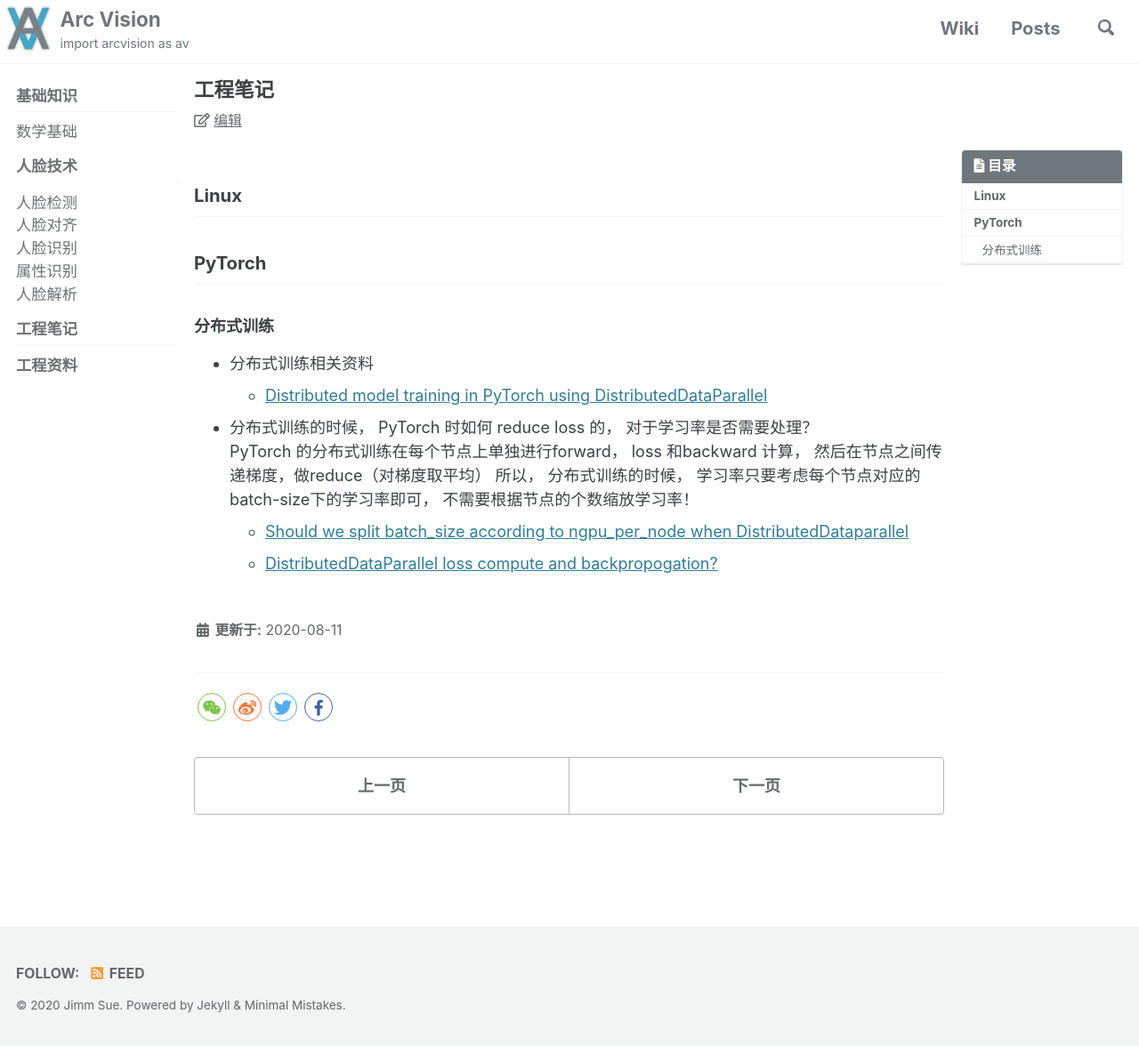
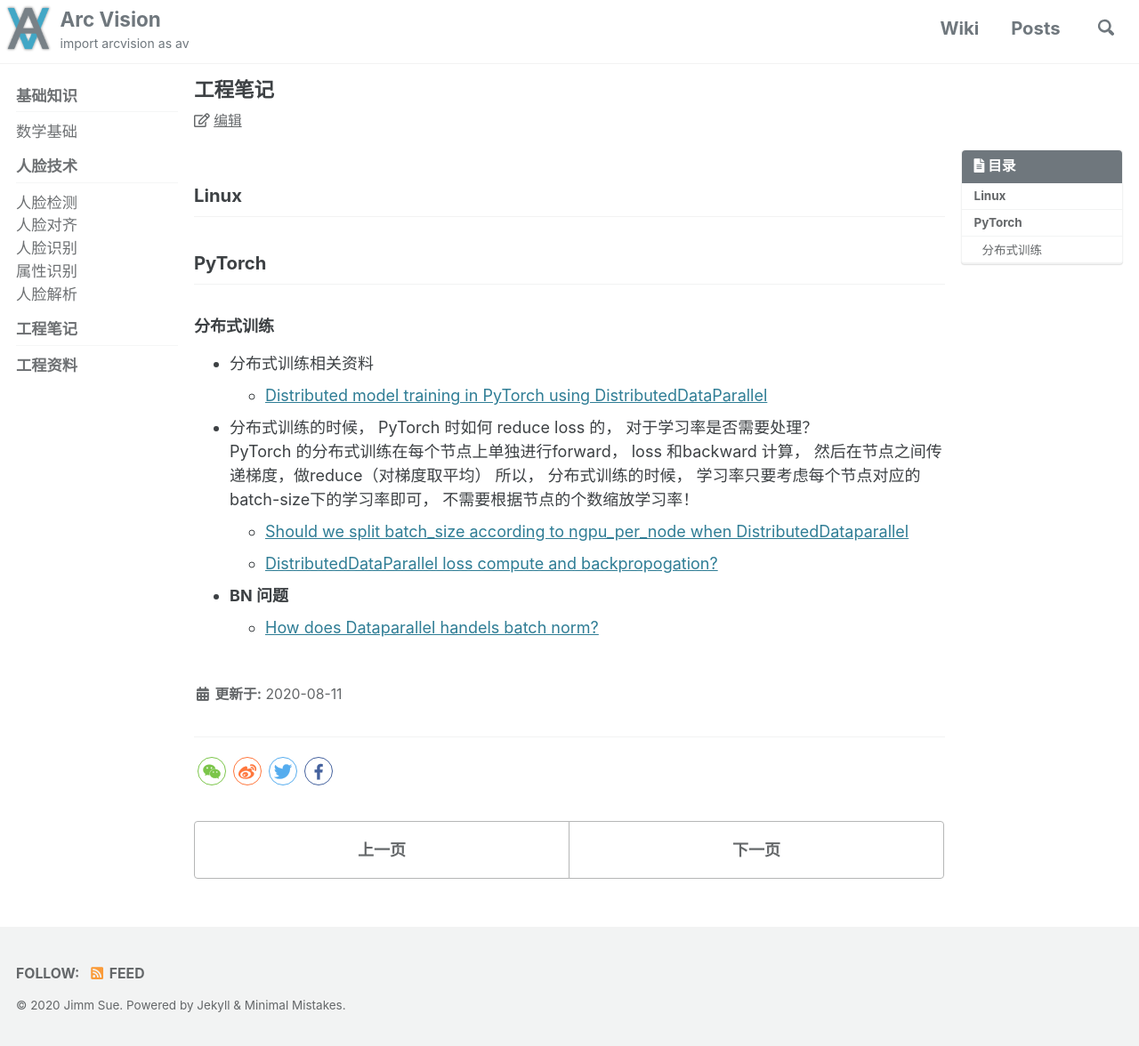
Before and after one commit to ArcVision/ArcVision.github.io, a Jekyll site: the page built from _wiki/21-engineering.md, in a window 1280 px wide and 1176 px high. Shown: the whole window at 89% size. Built offline with Jekyll 4.4.1, drawn with Linux system fonts in a browser that asks for light colours; cached includes are drawn as plain includes; comment, search, counter and statistics services are not loaded.

Commit message:
Update 21-engineering.md

```diff
--- a/_wiki/21-engineering.md
+++ b/_wiki/21-engineering.md
@@ -17,3 +17,5 @@ toc: true
   所以， 分布式训练的时候， 学习率只要考虑每个节点对应的batch-size下的学习率即可， 不需要根据节点的个数缩放学习率！
   - [Should we split batch_size according to ngpu_per_node when DistributedDataparallel](https://discuss.pytorch.org/t/should-we-split-batch-size-according-to-ngpu-per-node-when-distributeddataparallel/72769)
   - [DistributedDataParallel loss compute and backpropogation?](https://discuss.pytorch.org/t/distributeddataparallel-loss-compute-and-backpropogation/47205)
+- **BN 问题**
+  - [How does Dataparallel handels batch norm?](https://discuss.pytorch.org/t/how-does-dataparallel-handels-batch-norm/14040/2)
```
